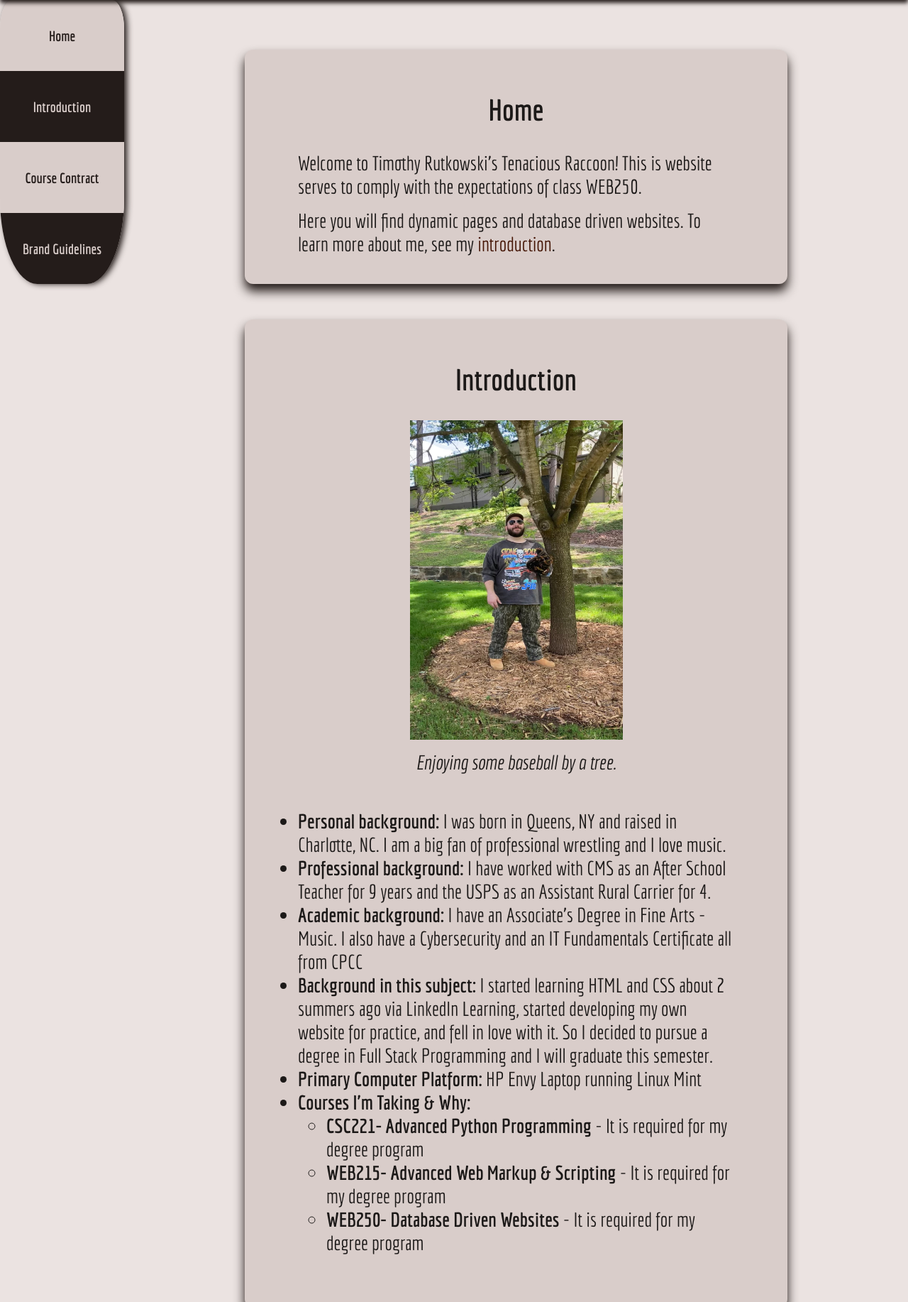
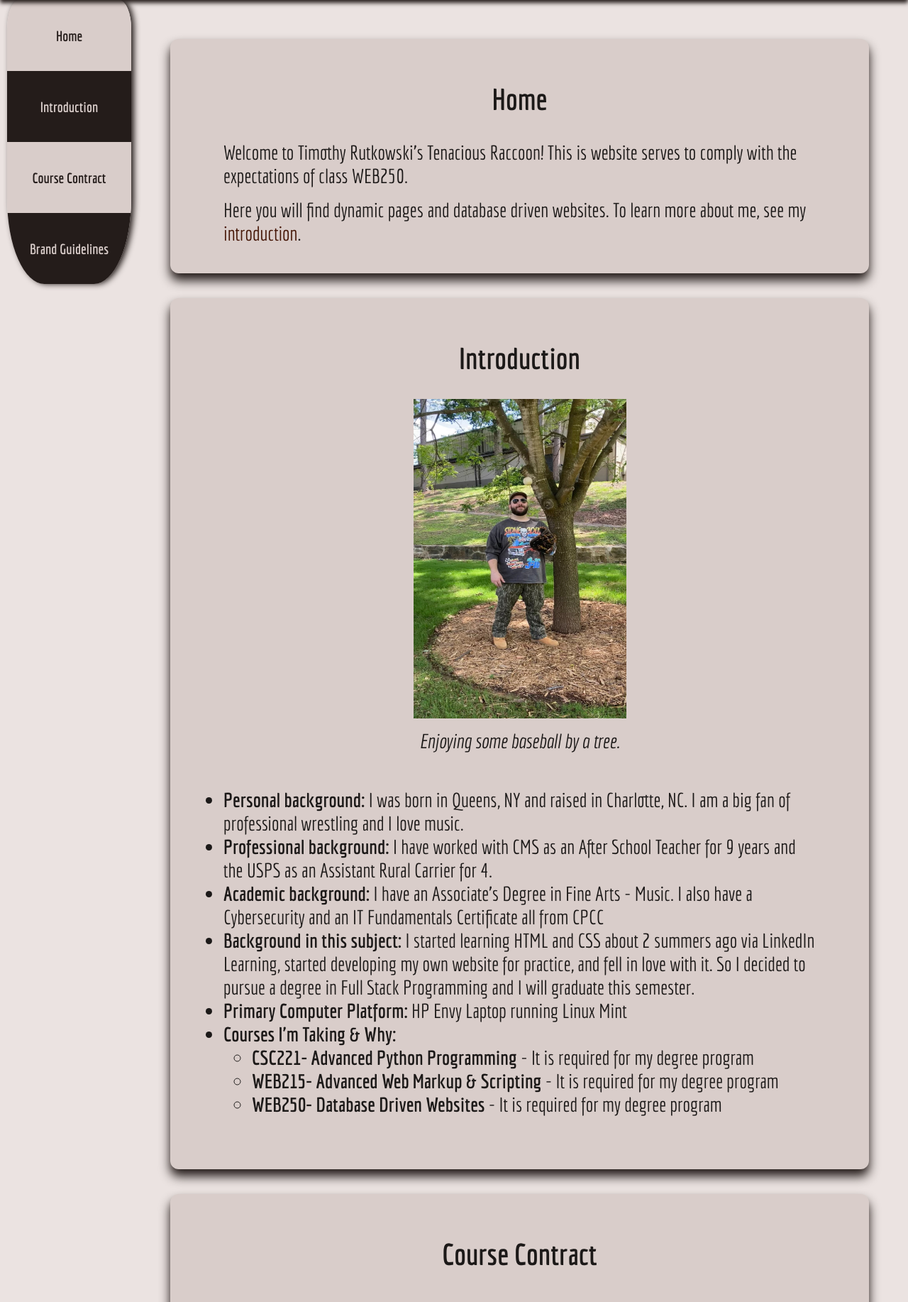
Before and after one commit to Trutkow0/web250, a PHP site: page / in a window 1280 px wide. Shown: the part 86-1920 px from the top of the page at 71% size. Run offline with PHP 8.4, Linux system fonts and the light colour scheme.

Commit message:
Update styles.css

```diff
--- a/styles/styles.css
+++ b/styles/styles.css
@@ -99,6 +99,7 @@ header {
     overflow-y: auto;
     position: sticky;
     top: 0;
+    margin-left: 10px;
     box-shadow: 4px 0 8px #241c1a;
     border-radius: 10% 10% 30% 30%;
   }
@@ -266,7 +267,7 @@ figcaption {
 
 /*SECTION STYLES*/
 #home {
-  margin: 50px 150px;
+  margin: 35px;
   padding: 25px;
   background-color: #d9cdca;
   border-radius: 12px;
@@ -280,7 +281,7 @@ figcaption {
 }
 
 #intro {
-  margin: 50px 150px;
+  margin: 35px;
   padding: 25px;
   background-color: #d9cdca;
   border-radius: 12px;
@@ -294,7 +295,7 @@ figcaption {
 }
 
 #contract {
-  margin: 50px 150px;
+  margin: 35px;
   padding: 25px;
   background-color: #d9cdca;
   border-radius: 12px;
```
